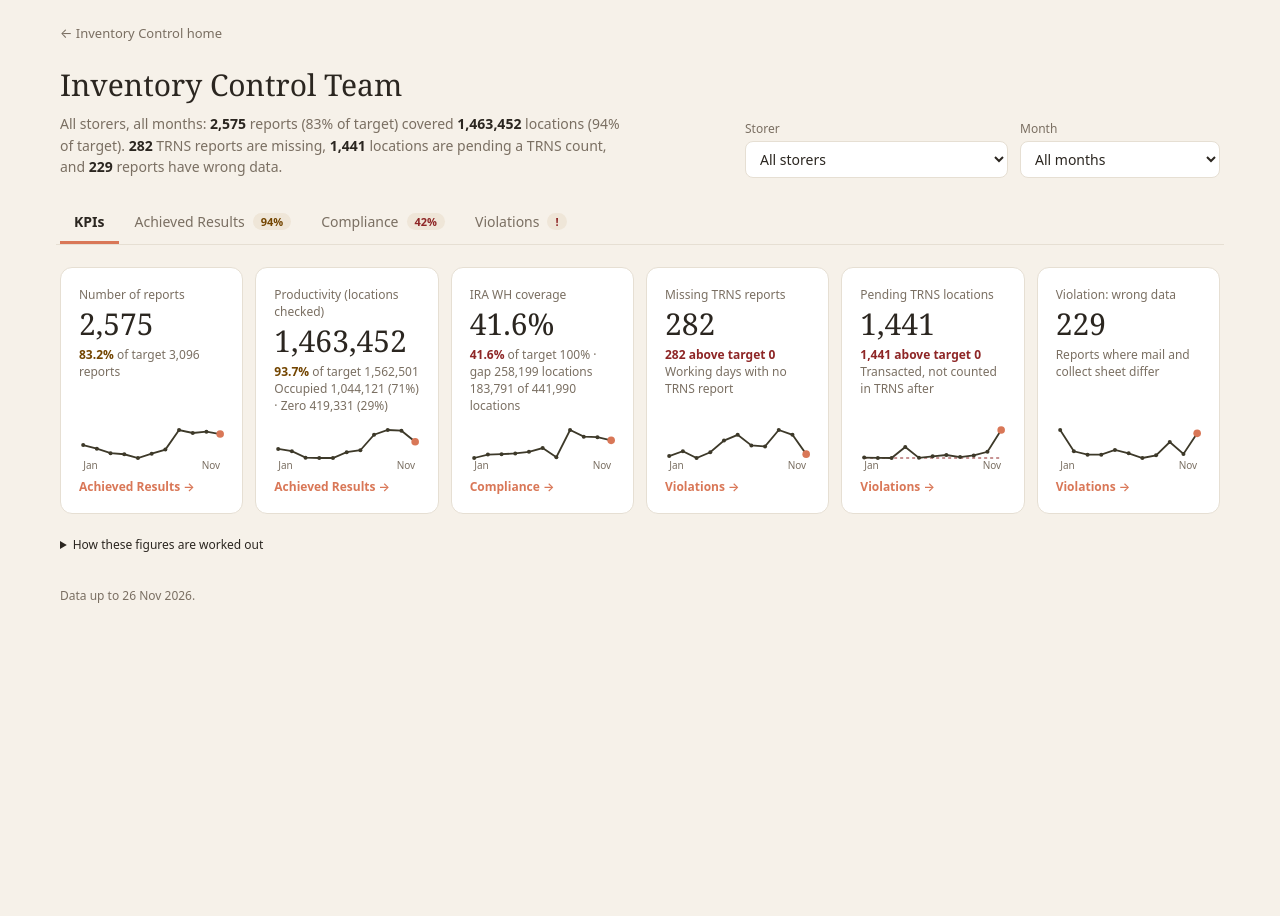
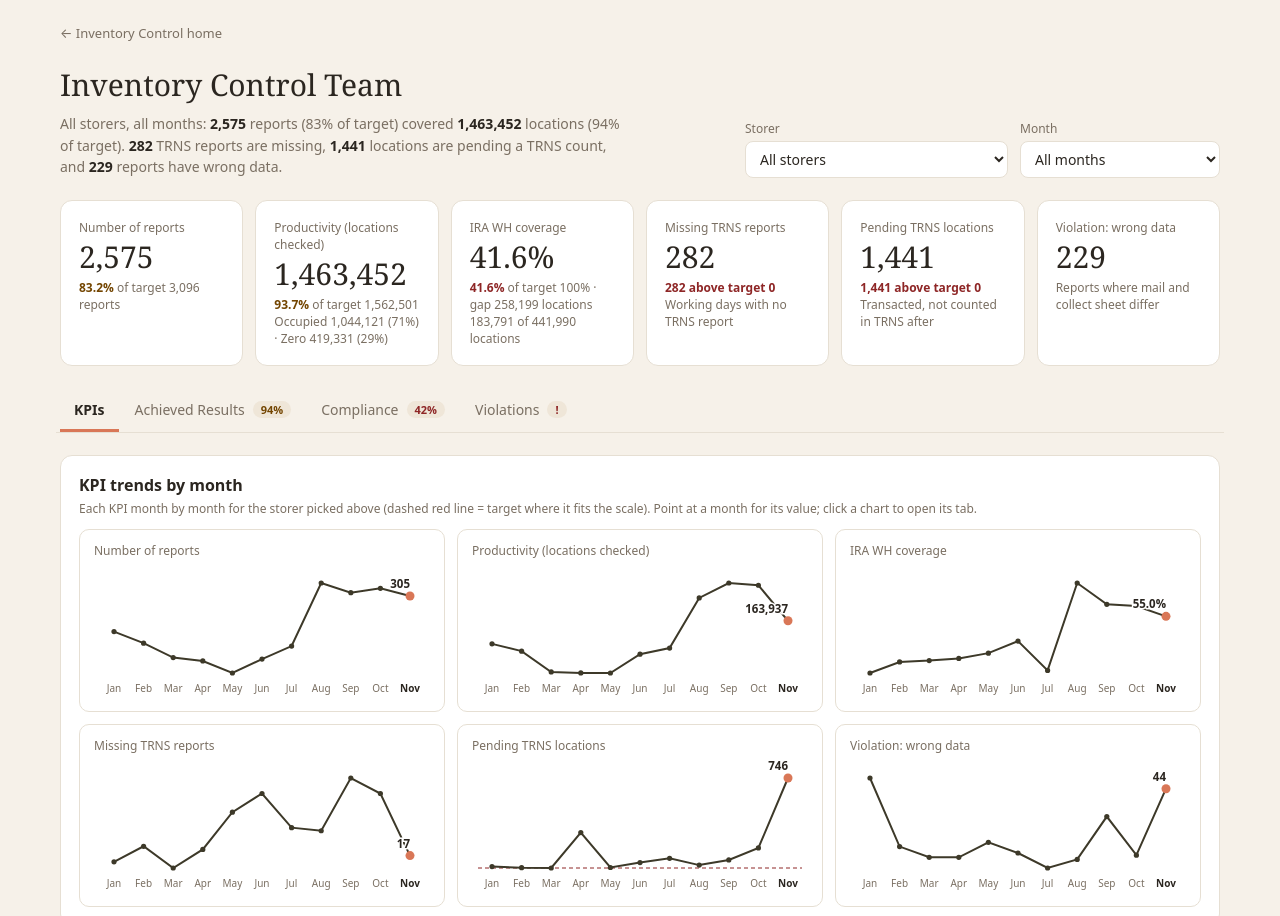
Before and after one commit to moamenzikooooo-cmd/compliance, a plain HTML site: page team.html in a window 1280 px wide. Shown: the top 916 px of the page. Before the commit the page ends 800 px from the top, so only its background shows below. Drawn offline with Linux system fonts and the light colour scheme.

Commit message:
Update site, data up to 26 Nov 2026

```diff
--- a/team.html
+++ b/team.html
@@ -1,7 +1,7 @@
 <!DOCTYPE html>
 <html lang="en">
 <head>
-<meta name="build" content="20261128135122">
+<meta name="build" content="20261128145324">
 <meta http-equiv="Cache-Control" content="no-cache">
 <meta charset="utf-8">
 <meta name="viewport" content="width=device-width, initial-scale=1">
@@ -83,9 +83,13 @@ details{font-size:12px;color:var(--muted)}details summary{cursor:pointer;color:v
 .tabp[hidden]{display:none}
 .kt{cursor:pointer;display:flex;flex-direction:column}
 .kt:hover,.kt:focus-visible{border-color:var(--c0);outline:none}
-.spark{margin-top:auto;padding-top:12px;height:56px}
+.kt.rel{border-color:var(--c0);box-shadow:inset 0 3px 0 var(--c0)}
+.trends{display:grid;grid-template-columns:repeat(auto-fit,minmax(min(300px,100%),1fr));gap:12px}
+.tr{border:1px solid var(--line);border-radius:10px;padding:12px 14px;cursor:pointer}
+.tr:hover{border-color:var(--c0)}
+.spark{margin-top:6px}
 .spark svg{display:block;overflow:visible}
-.golink{padding-top:8px;font-size:12px;color:var(--c0);font-weight:600}
+.spark svg text{font-family:var(--sans)}
 @media (max-width:640px){.tabs button{font-size:13px;padding:10px 9px 8px;gap:5px}.tbadge{padding:1px 6px}}
 </style>
 </head>
@@ -103,6 +107,15 @@ details{font-size:12px;color:var(--muted)}details summary{cursor:pointer;color:v
     </div>
   </header>
 
+  <section class="tiles">
+    <div class="card kt" data-go="ach" tabindex="0"><div class="lbl">Number of reports</div><div class="big" id="k-reports">—</div><div class="sub" id="k-reports-sub">—</div></div>
+    <div class="card kt" data-go="ach" tabindex="0"><div class="lbl">Productivity (locations checked)</div><div class="big" id="k-prod">—</div><div class="sub" id="k-prod-tg">—</div><div class="sub" id="k-prod-sub">—</div></div>
+    <div class="card kt" data-go="comp" tabindex="0"><div class="lbl">IRA WH coverage</div><div class="big" id="k-ira">—</div><div class="sub" id="k-ira-tg">—</div><div class="sub" id="k-ira-sub">—</div></div>
+    <div class="card kt" data-go="viol" tabindex="0"><div class="lbl">Missing TRNS reports</div><div class="big" id="k-miss">—</div><div class="sub" id="k-miss-tg">Target 0</div><div class="sub">Working days with no TRNS report</div></div>
+    <div class="card kt" data-go="viol" tabindex="0"><div class="lbl">Pending TRNS locations</div><div class="big" id="k-pend">—</div><div class="sub" id="k-pend-tg">Target 0</div><div class="sub">Transacted, not counted in TRNS after</div></div>
+    <div class="card kt" data-go="viol" tabindex="0"><div class="lbl">Violation: wrong data</div><div class="big" id="k-wrong">—</div><div class="sub">Reports where mail and collect sheet differ</div></div>
+  </section>
+
   <nav class="tabs" id="tabs" aria-label="Sections">
     <button type="button" data-tab="kpi"><span>KPIs</span></button>
     <button type="button" data-tab="ach"><span>Achieved Results</span><b class="tbadge" id="tb-ach"></b></button>
@@ -111,13 +124,16 @@ details{font-size:12px;color:var(--muted)}details summary{cursor:pointer;color:v
   </nav>
 
   <div class="tabp" id="tp-kpi">
-  <section class="tiles">
-    <div class="card kt" data-go="ach" tabindex="0"><div class="lbl">Number of reports</div><div class="big" id="k-reports">—</div><div class="sub" id="k-reports-sub">—</div><div class="spark" id="sp-reports"></div><div class="golink">Achieved Results &rarr;</div></div>
-    <div class="card kt" data-go="ach" tabindex="0"><div class="lbl">Productivity (locations checked)</div><div class="big" id="k-prod">—</div><div class="sub" id="k-prod-tg">—</div><div class="sub" id="k-prod-sub">—</div><div class="spark" id="sp-prod"></div><div class="golink">Achieved Results &rarr;</div></div>
-    <div class="card kt" data-go="comp" tabindex="0"><div class="lbl">IRA WH coverage</div><div class="big" id="k-ira">—</div><div class="sub" id="k-ira-tg">—</div><div class="sub" id="k-ira-sub">—</div><div class="spark" id="sp-ira"></div><div class="golink">Compliance &rarr;</div></div>
-    <div class="card kt" data-go="viol" tabindex="0"><div class="lbl">Missing TRNS reports</div><div class="big" id="k-miss">—</div><div class="sub" id="k-miss-tg">Target 0</div><div class="sub">Working days with no TRNS report</div><div class="spark" id="sp-miss"></div><div class="golink">Violations &rarr;</div></div>
-    <div class="card kt" data-go="viol" tabindex="0"><div class="lbl">Pending TRNS locations</div><div class="big" id="k-pend">—</div><div class="sub" id="k-pend-tg">Target 0</div><div class="sub">Transacted, not counted in TRNS after</div><div class="spark" id="sp-pend"></div><div class="golink">Violations &rarr;</div></div>
-    <div class="card kt" data-go="viol" tabindex="0"><div class="lbl">Violation: wrong data</div><div class="big" id="k-wrong">—</div><div class="sub">Reports where mail and collect sheet differ</div><div class="spark" id="sp-wrong"></div><div class="golink">Violations &rarr;</div></div>
+  <section class="card"><h2>KPI trends by month</h2>
+    <p class="note">Each KPI month by month for the storer picked above (dashed red line = target where it fits the scale). Point at a month for its value; click a chart to open its tab.</p>
+    <div class="trends">
+      <div class="tr" data-go="ach"><div class="lbl">Number of reports</div><div class="spark big" id="sp-reports"></div></div>
+      <div class="tr" data-go="ach"><div class="lbl">Productivity (locations checked)</div><div class="spark big" id="sp-prod"></div></div>
+      <div class="tr" data-go="comp"><div class="lbl">IRA WH coverage</div><div class="spark big" id="sp-ira"></div></div>
+      <div class="tr" data-go="viol"><div class="lbl">Missing TRNS reports</div><div class="spark big" id="sp-miss"></div></div>
+      <div class="tr" data-go="viol"><div class="lbl">Pending TRNS locations</div><div class="spark big" id="sp-pend"></div></div>
+      <div class="tr" data-go="viol"><div class="lbl">Violation: wrong data</div><div class="spark big" id="sp-wrong"></div></div>
+    </div>
   </section>
   </div>
 
@@ -266,31 +282,38 @@ function showTab(t,noScroll){tab=t;
   document.querySelectorAll('#tabs button').forEach(b=>b.classList.toggle('on',b.dataset.tab===t));
   {const ab=document.querySelector('#tabs button.on'),nv=document.getElementById('tabs');if(ab)nv.scrollLeft=Math.max(0,ab.offsetLeft-nv.clientWidth/2+ab.offsetWidth/2);}
   TABS.forEach(x=>document.getElementById('tp-'+x).hidden=x!==t);
+  document.querySelectorAll('.kt').forEach(c=>c.classList.toggle('rel',c.dataset.go===t));
   try{history.replaceState(null,'','#'+t);}catch(e){}
   render();
   if(!noScroll){const nav=document.getElementById('tabs');if(nav.getBoundingClientRect().top<0)nav.scrollIntoView({block:'start'});}
 }
 document.querySelectorAll('#tabs button').forEach(b=>b.onclick=()=>showTab(b.dataset.tab));
 document.querySelectorAll('.kt').forEach(c=>{c.onclick=()=>showTab(c.dataset.go);c.onkeydown=e=>{if(e.key==='Enter')showTab(c.dataset.go);};});
+document.querySelectorAll('.tr').forEach(c=>c.onclick=()=>showTab(c.dataset.go));
 addEventListener('hashchange',()=>{const t=location.hash.slice(1);if(TABS.includes(t)&&t!==tab)showTab(t,true);});
 
 // small month trend under each KPI card (follows the storer filter; the picked month is marked)
 function spark(id,vals,opt){
   const el=document.getElementById(id);if(!el)return;el.replaceChildren();
   const pts=months.filter(m=>M.indexOf(m)<=lastMi).map(m=>({m,v:vals(m)})).filter(p=>p.v!=null);
-  if(pts.length<2)return;
-  const W=Math.max(120,el.clientWidth||200),H=44,pad=4;
-  const lo=d3.min(pts,p=>p.v),hi=d3.max(pts,p=>p.v);
-  const x=d3.scalePoint().domain(pts.map(p=>p.m)).range([pad,W-pad]);
-  const y=d3.scaleLinear().domain(lo===hi?[lo-1,hi+1]:[lo,hi]).range([H-12,pad]);
+  if(pts.length<1){el.textContent='No data';return;}
+  const W=Math.max(200,el.clientWidth||300),H=130,ml=6,mr=6,mt=18,mb=18;
+  let lo=d3.min(pts,p=>p.v),hi=d3.max(pts,p=>p.v);if(lo===hi){lo-=1;hi+=1;}
+  const x=d3.scalePoint().domain(pts.map(p=>p.m)).range([ml+14,W-mr-14]);
+  const y=d3.scaleLinear().domain([lo,hi]).range([H-mb-4,mt]);
   const svg=d3.select(el).append('svg').attr('width','100%').attr('height',H).attr('viewBox',`0 0 ${W} ${H}`);
-  if(opt.target!=null&&opt.target>=lo&&opt.target<=hi)svg.append('line').attr('x1',pad).attr('x2',W-pad).attr('y1',y(opt.target)).attr('y2',y(opt.target)).attr('stroke',css('--bad')).attr('stroke-dasharray','3 3').attr('stroke-width',1);
-  svg.append('path').datum(pts).attr('d',d3.line().x(p=>x(p.m)).y(p=>y(p.v))).attr('fill','none').attr('stroke',css('--c1')).attr('stroke-width',1.8);
-  const g=svg.append('g').selectAll('circle').data(pts).join('circle').attr('cx',p=>x(p.m)).attr('cy',p=>y(p.v))
-    .attr('r',p=>p.m===fm||(!fm&&p===pts[pts.length-1])?3.8:2).attr('fill',p=>p.m===fm||(!fm&&p===pts[pts.length-1])?css('--c0'):css('--c1'));
-  g.append('title').text(p=>`${p.m} ${D.year}: ${opt.fmt(p.v)}`);
-  svg.append('text').attr('x',pad).attr('y',H-1).style('font-size','10px').style('fill',css('--muted')).text(pts[0].m);
-  svg.append('text').attr('x',W-pad).attr('y',H-1).attr('text-anchor','end').style('font-size','10px').style('fill',css('--muted')).text(pts[pts.length-1].m);
+  if(opt.target!=null&&opt.target>=lo&&opt.target<=hi)svg.append('line').attr('x1',ml).attr('x2',W-mr).attr('y1',y(opt.target)).attr('y2',y(opt.target)).attr('stroke',css('--bad')).attr('stroke-dasharray','4 3');
+  svg.append('path').datum(pts).attr('d',d3.line().x(p=>x(p.m)).y(p=>y(p.v))).attr('fill','none').attr('stroke',css('--c1')).attr('stroke-width',2);
+  const key=fm&&pts.some(p=>p.m===fm)?fm:pts[pts.length-1].m;
+  svg.append('g').selectAll('circle').data(pts).join('circle').attr('cx',p=>x(p.m)).attr('cy',p=>y(p.v)).attr('r',p=>p.m===key?4.5:2.6).attr('fill',p=>p.m===key?css('--c0'):css('--c1'));
+  const kp=pts.find(p=>p.m===key);
+  svg.append('text').attr('x',Math.min(W-mr,Math.max(ml,x(kp.m)))).attr('y',y(kp.v)-8).attr('text-anchor',x(kp.m)>W-40?'end':x(kp.m)<40?'start':'middle')
+    .style('font-weight',700).style('font-size','11.5px').style('fill',css('--fg')).style('paint-order','stroke').style('stroke',css('--card')).style('stroke-width','3px').text(opt.fmt(kp.v));
+  svg.append('g').selectAll('text').data(pts).join('text').attr('x',p=>x(p.m)).attr('y',H-3).attr('text-anchor','middle').style('font-size','10px')
+    .style('fill',p=>p.m===key?css('--fg'):css('--muted')).style('font-weight',p=>p.m===key?700:null).text(p=>x.step()<26?p.m[0]:p.m);
+  const tip=tipFor(el);el.style.position='relative';
+  svg.append('g').selectAll('rect').data(pts).join('rect').attr('x',p=>x(p.m)-x.step()/2).attr('width',x.step()).attr('y',0).attr('height',H).attr('fill','transparent')
+    .on('pointermove',(ev,p)=>{tip.textContent=`${p.m} ${D.year}: ${opt.fmt(p.v)}`;tip.hidden=false;place(tip,el,ev,30);}).on('pointerleave',()=>tip.hidden=true);
 }
 function sparks(){
   const bySt=r=>!fs||r.storer===fs;
```
Also changed, not shown: compliance.html (+1 -1 lines), damage.html (+1 -1 lines), index.html (+5 -5 lines), wh.html (+1 -1 lines).
